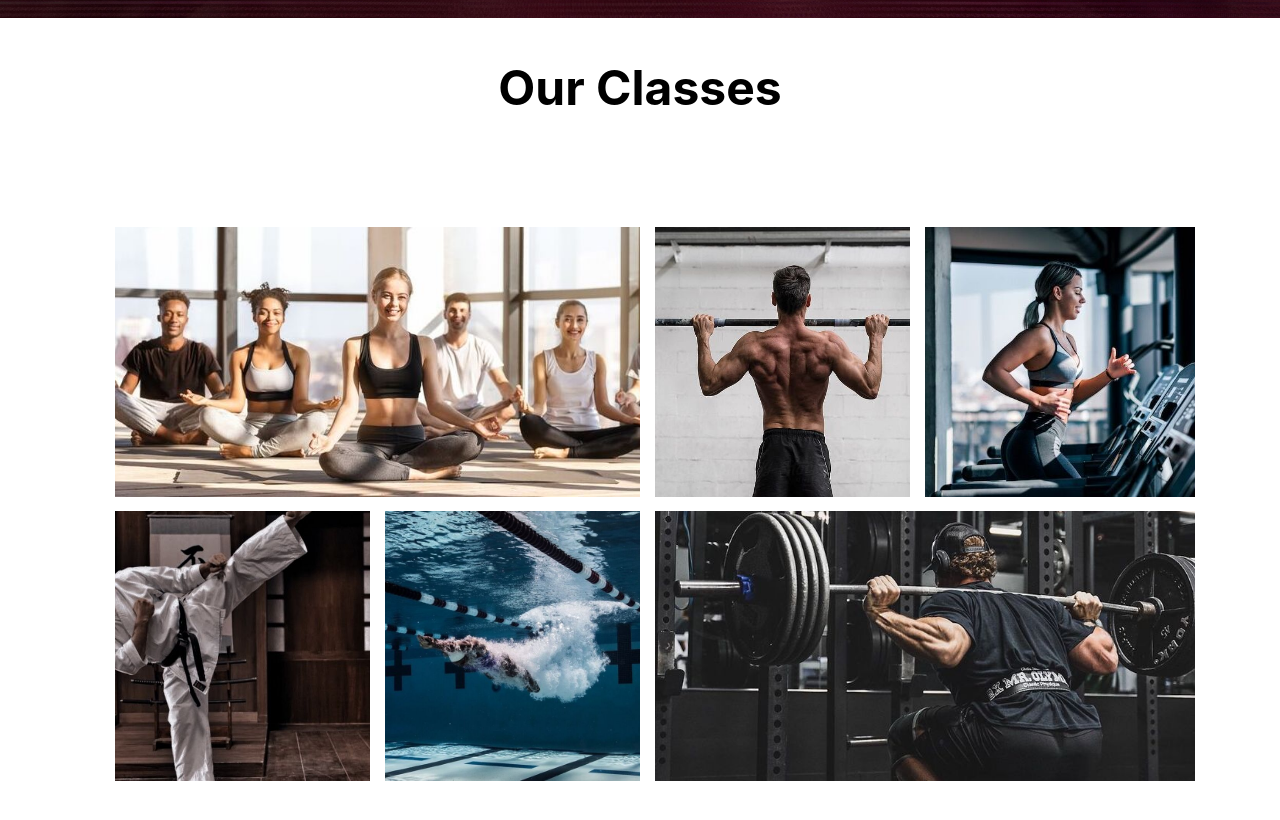
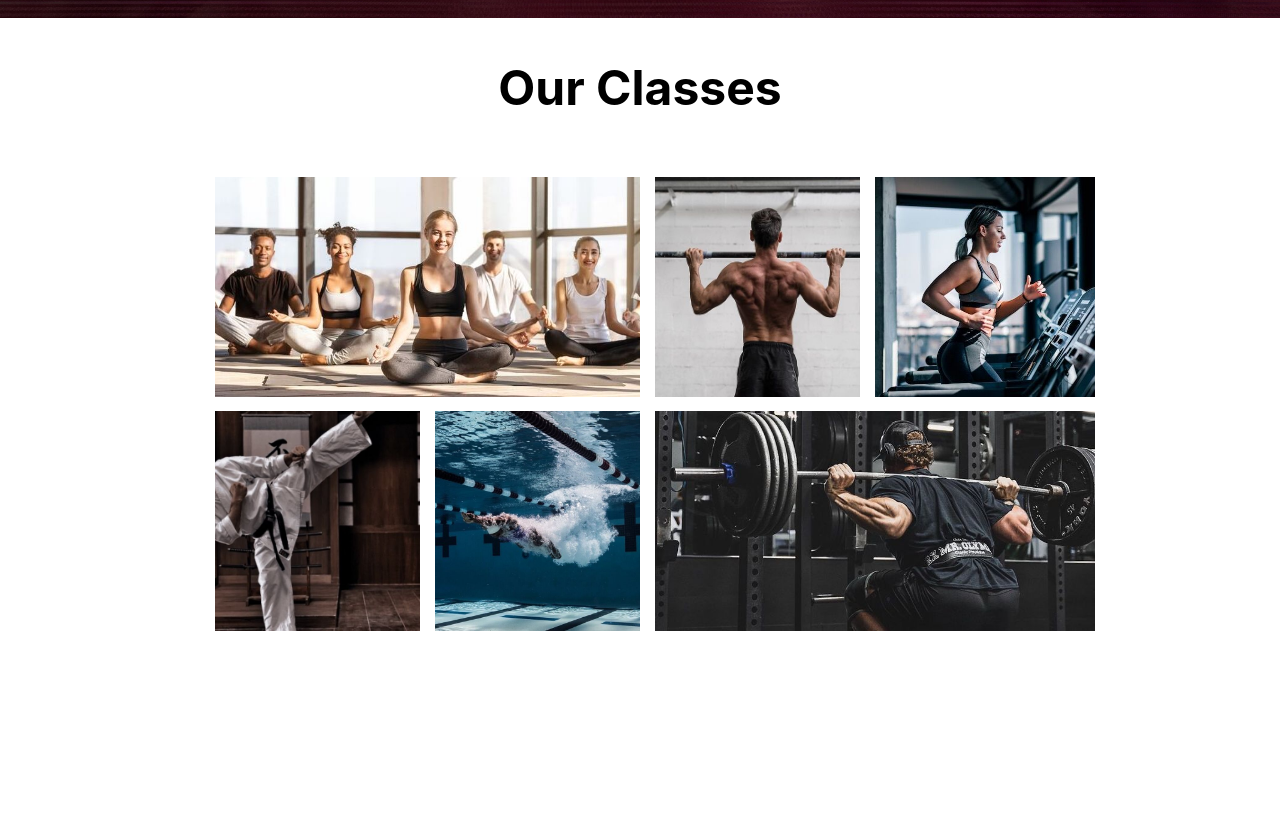
Before and after one commit to Twenfyx/react-gym, a React (Create React App) app: page / in a window 1280 px wide. Shown: the part 782-1602 px from the top of the page. After the commit the page ends 1517 px from the top, so only its background shows below. Built offline with nearby package versions, Linux system fonts and the light colour scheme.

Commit message:
create coaches component

```diff
--- a/src/components/classes/Classes.css
+++ b/src/components/classes/Classes.css
@@ -4,6 +4,9 @@
     align-items: center;
     height: 100vh;
 } */
+.classes{
+    /* background-color: rgb(255, 230, 230); */
+}
 .header h1{
     margin:0;
     padding-top:5vh;
@@ -16,7 +19,7 @@
     grid-template-rows: repeat(2, 1fr) repeat(2, 0);
     grid-column-gap: 0px;
     grid-row-gap: 0px;
-    margin: 100px;
+
     }
 
     .div1 { grid-area: 1 / 1 / 2 / 3; }
@@ -34,7 +37,7 @@
     border-top: 10px solid white;
 }
 
-.photos div{
+.photos-positions{
 
- margin-top: 0px;
+padding: 50px 200px 100px 200px;
 }
```
Also changed, not shown: src/components/coaches/Coaches.jsx (added, +12 -0 lines).
